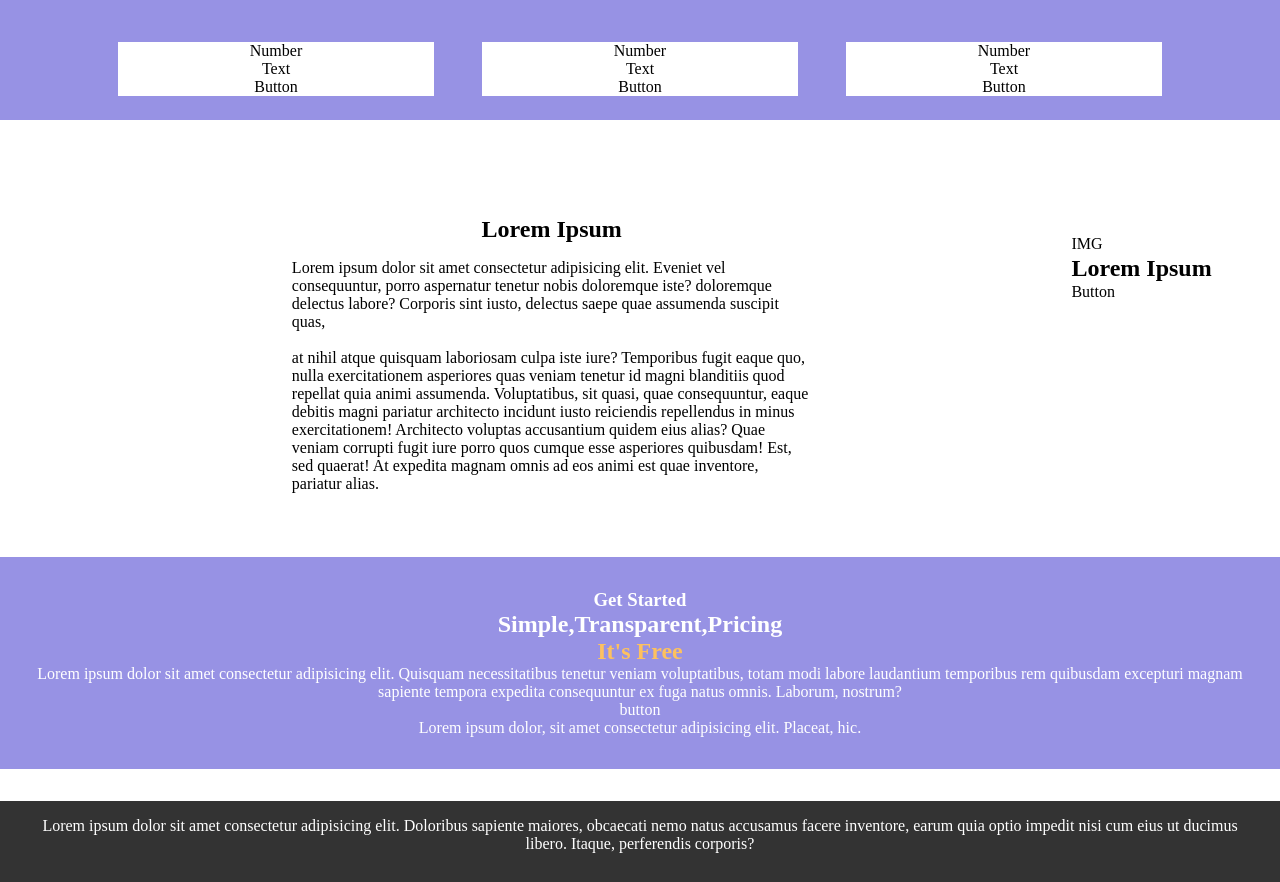
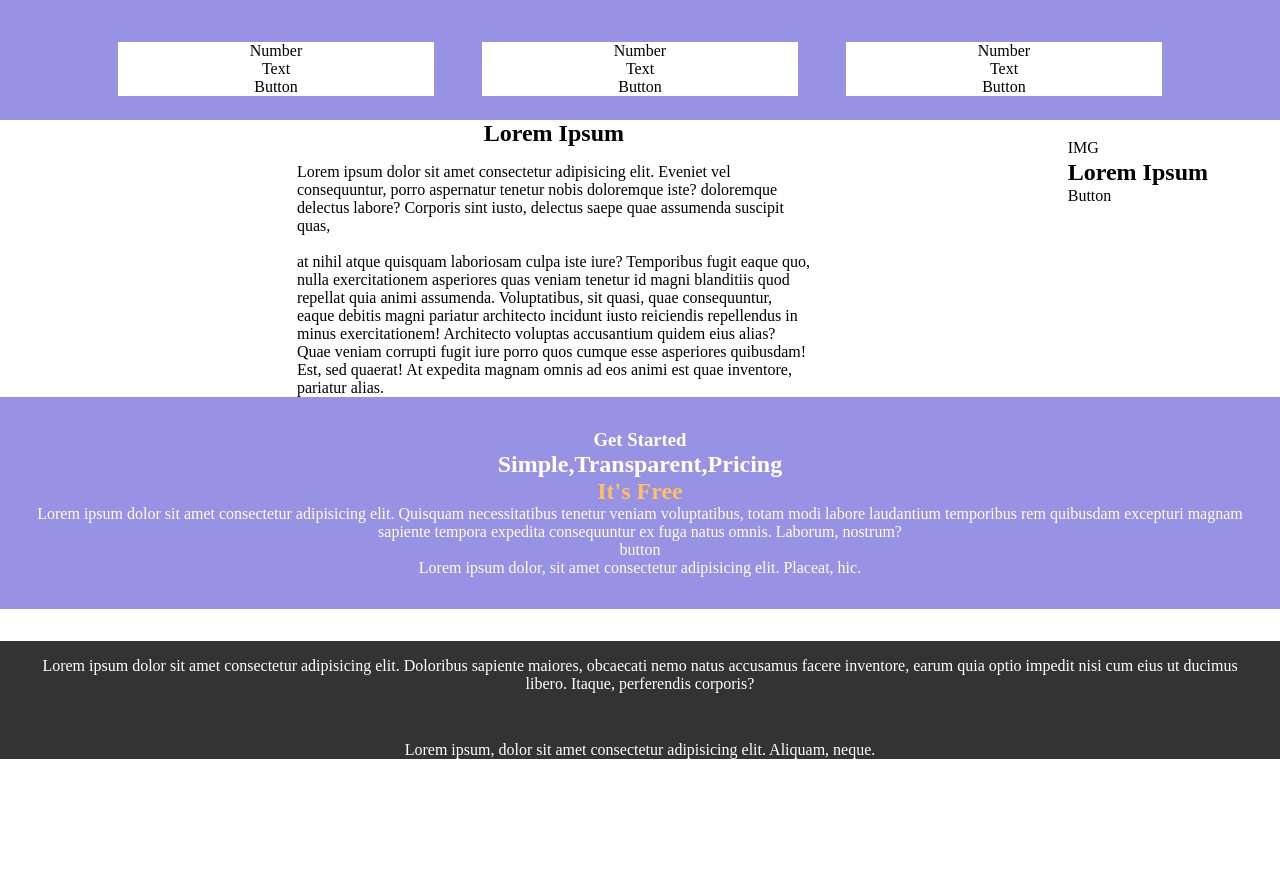
Before and after one commit to SorayaBoolean/htmlcss-responsive-layout, a plain HTML site: page index.html in a window 1280 px wide. Shown: the part 2260-3142 px from the top of the page. After the commit the page ends 3051 px from the top, so only its background shows below. Drawn offline with Linux system fonts and the light colour scheme.

Commit message:
style modifymargin

```diff
--- a/css/style.css
+++ b/css/style.css
@@ -108,10 +108,8 @@
 /*****About-Us*****/
 
 #about-us {
-    margin-top: 6rem;
-    margin-bottom: 4rem;
-    margin-left: 2rem;
-    margin-right: 2rem;
+    margin: auto;
+    max-width: 1200px;
 
 }
 
```
